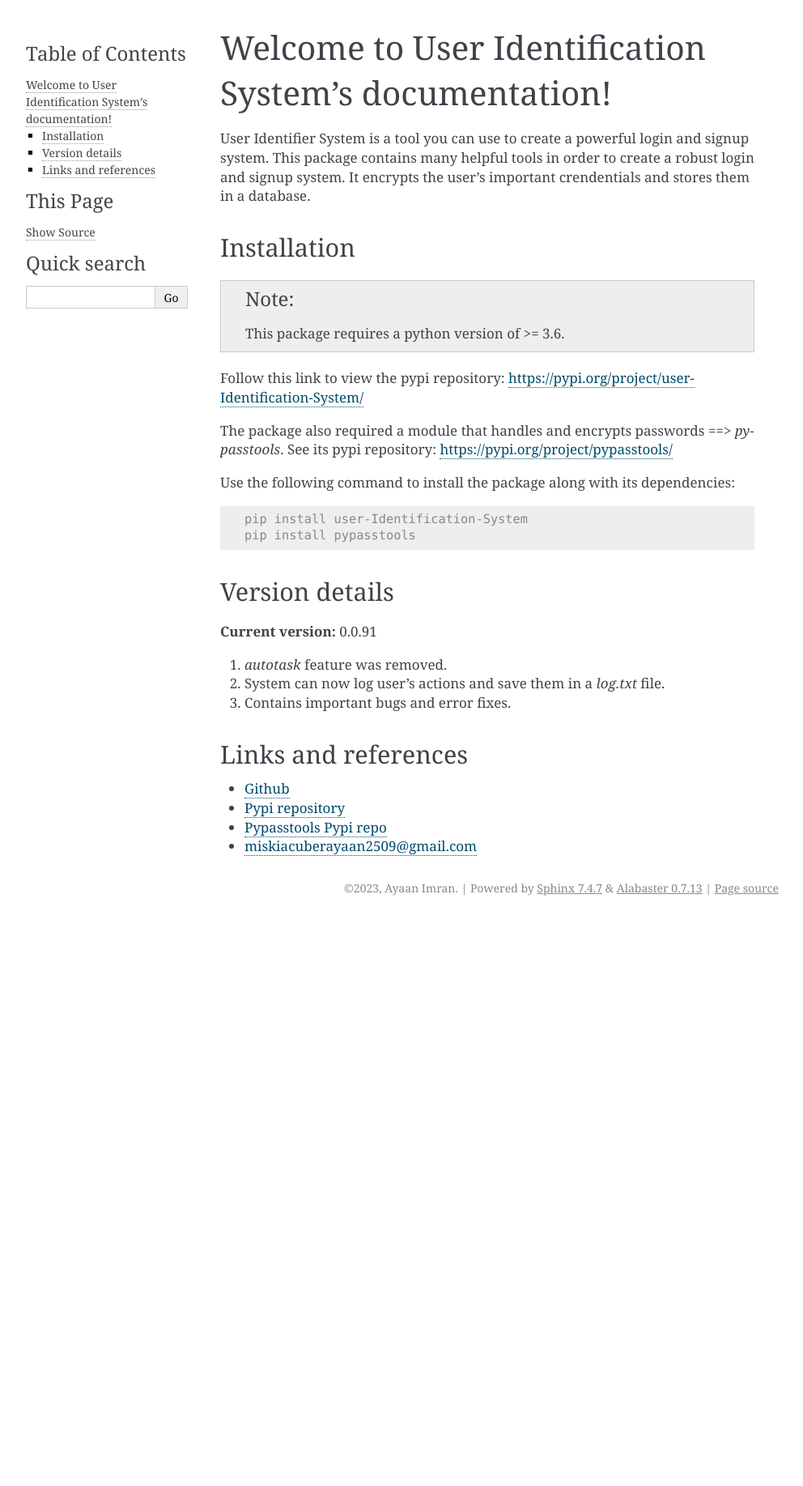
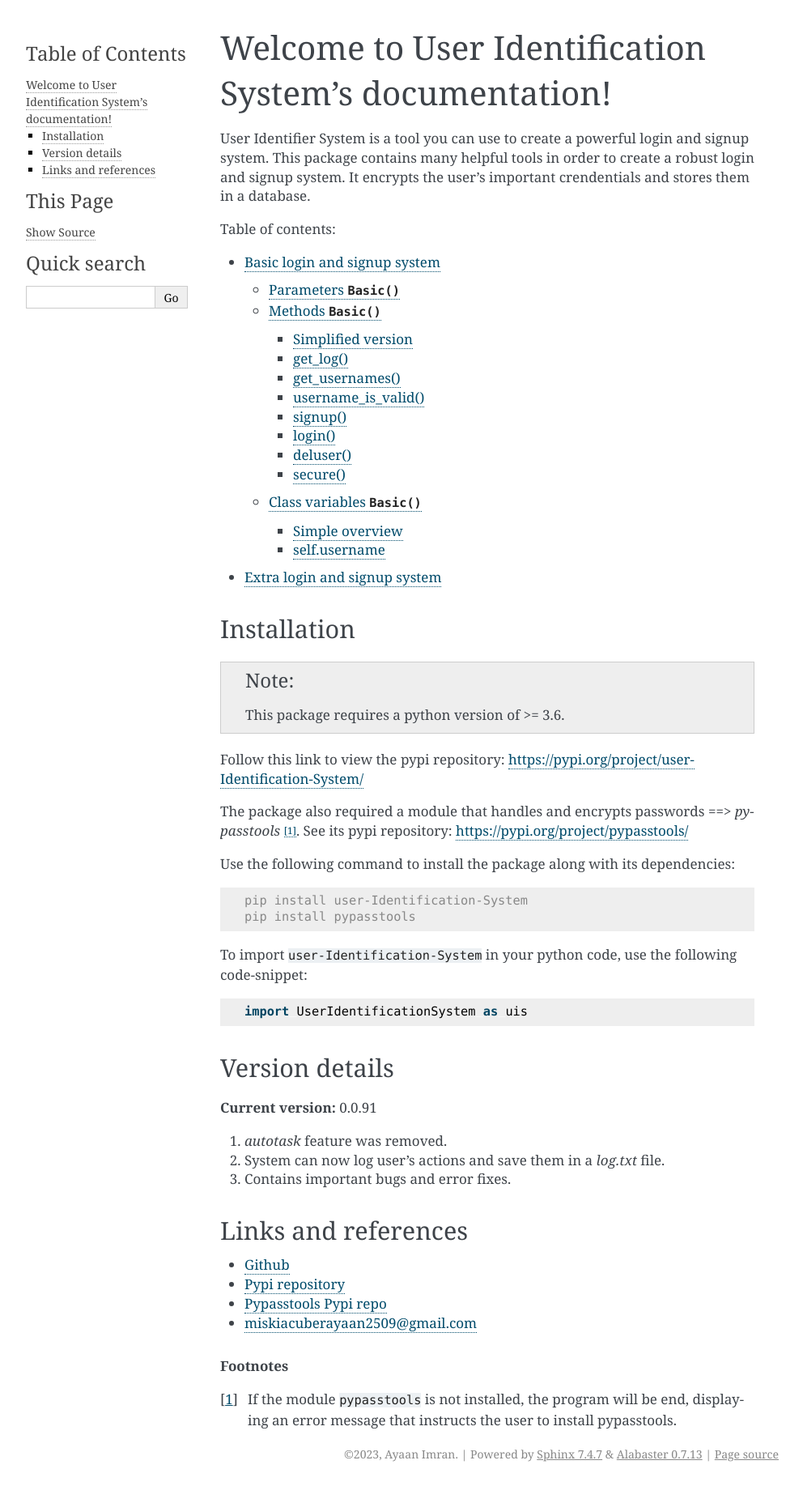
Before and after one commit to Ayaan-Imran/User-Indentifier-System, a Sphinx documentation site: the page built from docs/index.rst, in a window 1280 px wide. Shown: the whole page at 81% size, without its empty margins (148-1140 px from the left). Built offline with Sphinx 7.4.7, drawn with Linux system fonts in a browser that asks for light colours; before the commit the page ends 1136 px from its top, so only the background shows below that.

Commit message:
Added more documenation to index page

```diff
--- a/docs/index.rst
+++ b/docs/index.rst
@@ -5,8 +5,11 @@ This package contains many helpful tools in order to create a robust login and s
 It encrypts the user's important crendentials and stores them in a database.
 
 .. toctree::
-   :maxdepth: 2
+   :maxdepth: 3
    :caption: Table of contents:
+
+   ./pages/basic/homepage.rst
+   ../pages/extraPass/homepage.rst
 
 Installation
 ------------
@@ -23,6 +26,12 @@ Use the following command to install the package along with its dependencies:
 
     pip install user-Identification-System
     pip install pypasstools
+
+To import ``user-Identification-System`` in your python code, use the following code-snippet:
+
+.. code-block:: python
+
+   import UserIdentificationSystem as uis
 
 Version details
 ---------------
@@ -42,3 +51,7 @@ Links and references
 - `Pypi repository`_
 - `Pypasstools Pypi repo`_
 - miskiacuberayaan2509@gmail.com
+
+.. rubric:: Footnotes
+
+.. [#F1] If the module ``pypasstools`` is not installed, the program will be end, displaying an error message that instructs the user to install pypasstools.
```
Also changed, not shown: other parts of docs/index.rst (+1 -1 lines).
